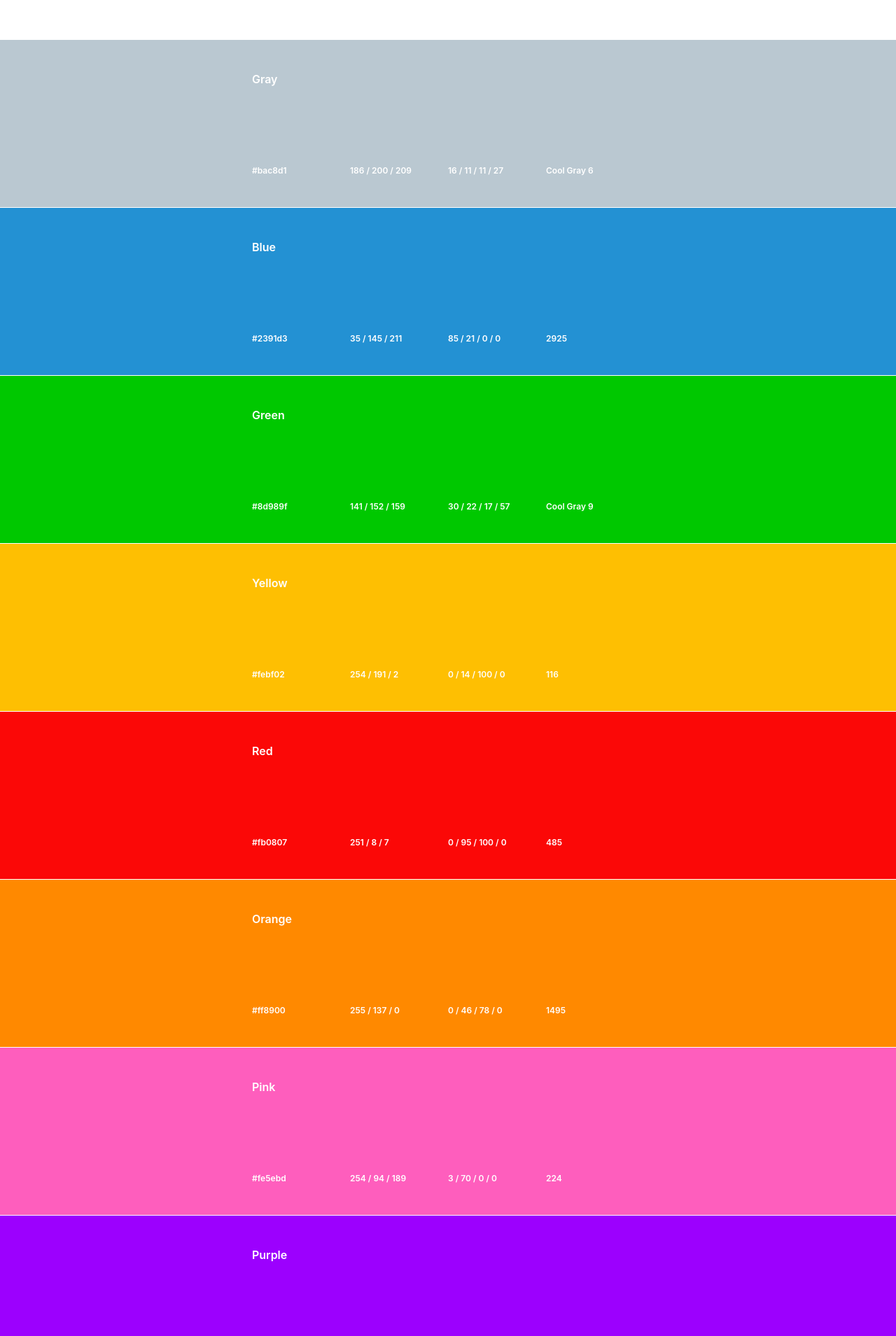
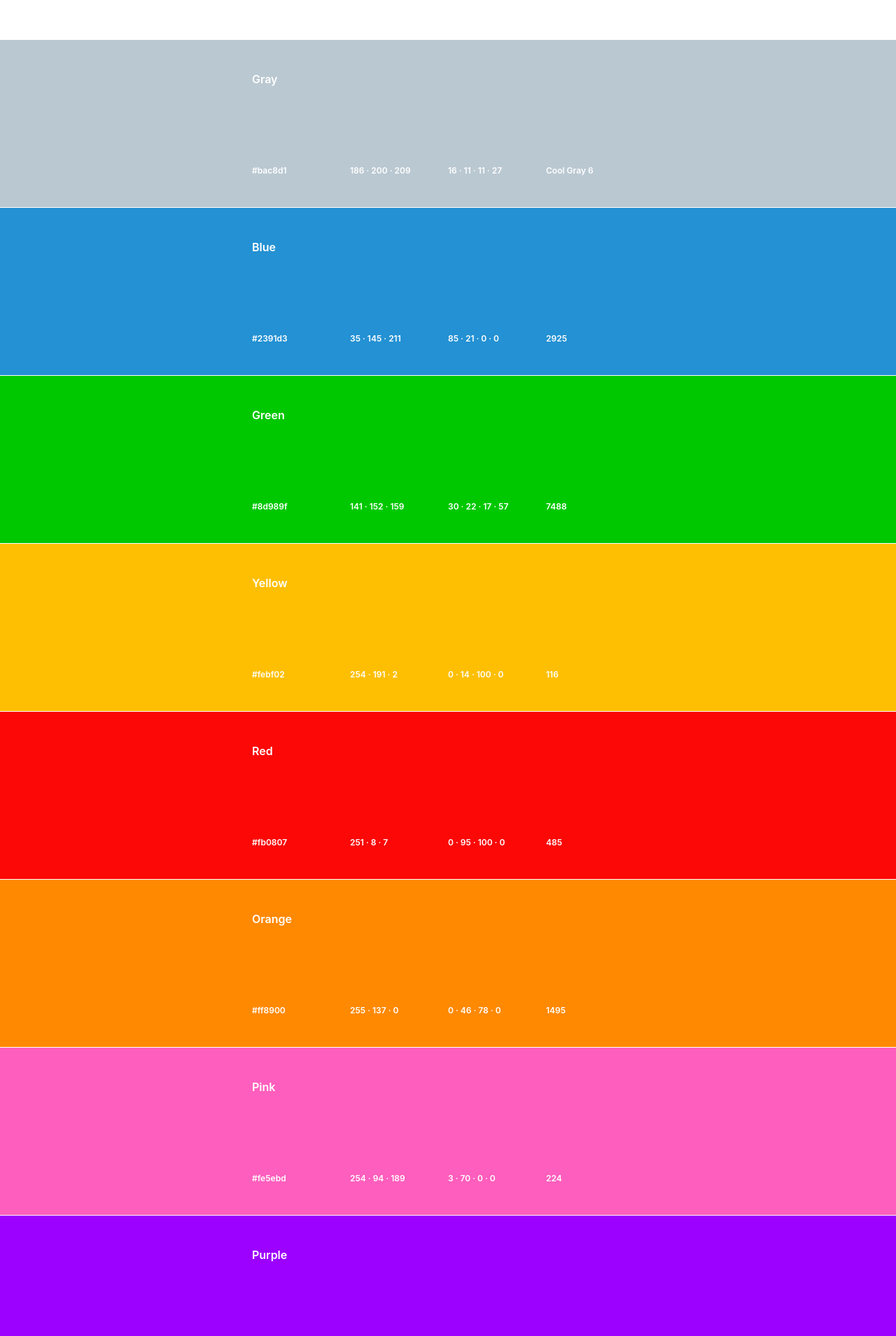
Before and after one commit to wireapp/brand, a Jekyll site: the page built from color/index.html, in a window 1280 px wide. Shown: the part 511-2420 px from the top of the page at 70% size. Built offline with Jekyll 4.4.1, drawn with Linux system fonts in a browser that asks for light colours; some of the changed lines change nothing that is shown; some of the changed text lies outside the part shown.

Commit message:
Add swatches and finalize colors

```diff
--- a/_sass/content.scss
+++ b/_sass/content.scss
@@ -48,6 +48,7 @@
   margin: 0 auto 64px;
   font-size: 12px;
   font-weight: 600;
+  text-transform: uppercase;
 
   a { margin: 0 8px; }
 }
--- a/color/index.html
+++ b/color/index.html
@@ -10,8 +10,8 @@
   <div class="values">
     <span>Gray</span>
     <span>#bac8d1</span>
-    <span>186 / 200 / 209</span>
-    <span>16 / 11 / 11 / 27</span>
+    <span>186 &middot; 200 &middot; 209</span>
+    <span>16 &middot;  11 &middot; 11 &middot; 27</span>
     <span>Cool Gray 6</span>
   </div>
 </div>
@@ -20,8 +20,8 @@
   <div class="values">
     <span>Blue</span>
     <span>#2391d3</span>
-    <span>35 / 145 / 211</span>
-    <span>85 / 21 / 0 / 0</span>
+    <span>35 &middot; 145 &middot; 211</span>
+    <span>85 &middot; 21 &middot; 0 &middot; 0</span>
     <span>2925</span>
   </div>
 </div>
@@ -30,9 +30,9 @@
   <div class="values">
     <span>Green</span>
     <span>#8d989f</span>
-    <span>141 / 152 / 159</span>
-    <span>30 / 22 / 17 / 57</span>
-    <span>Cool Gray 9</span>
+    <span>141 &middot; 152 &middot; 159</span>
+    <span>30 &middot; 22 &middot; 17 &middot; 57</span>
+    <span>7488</span>
   </div>
 </div>
 
@@ -40,8 +40,8 @@
   <div class="values">
     <span>Yellow</span>
     <span>#febf02</span>
-    <span>254 / 191 / 2</span>
-    <span>0 / 14 / 100 / 0</span>
+    <span>254 &middot; 191 &middot; 2</span>
+    <span>0 &middot; 14 &middot; 100 &middot; 0</span>
     <span>116</span>
   </div>
 </div>
@@ -50,8 +50,8 @@
   <div class="values">
     <span>Red</span>
     <span>#fb0807</span>
-    <span>251 / 8 / 7</span>
-    <span>0 / 95 / 100 / 0</span>
+    <span>251 &middot; 8 &middot; 7</span>
+    <span>0 &middot; 95 &middot; 100 &middot; 0</span>
     <span>485</span>
   </div>
 </div>
@@ -60,8 +60,8 @@
   <div class="values">
     <span>Orange</span>
     <span>#ff8900</span>
-    <span>255 / 137 / 0</span>
-    <span>0 / 46 / 78 / 0</span>
+    <span>255 &middot; 137 &middot; 0</span>
+    <span>0 &middot; 46 &middot; 78 &middot; 0</span>
     <span>1495</span>
   </div>
 </div>
@@ -70,8 +70,8 @@
   <div class="values">
     <span>Pink</span>
     <span>#fe5ebd</span>
-    <span>254 / 94 / 189</span>
-    <span>3 / 70 / 0 / 0</span>
+    <span>254 &middot; 94 &middot; 189</span>
+    <span>3 &middot; 70 &middot; 0 &middot; 0</span>
     <span>224</span>
   </div>
 </div>
@@ -80,16 +80,17 @@
   <div class="values">
     <span>Purple</span>
     <span>#9c00fe</span>
-    <span>156 / 0 / 254</span>
-    <span>58 / 76 / 0 / 0</span>
+    <span>156 &middot; 0 &middot; 254</span>
+    <span>58 &middot; 76 &middot; 0 &middot; 0</span>
     <span>2587</span>
   </div>
 </div>
 
 <div class="links">
-  <a href="">CLR ↓</a>
-  <a href="">ASE ↓</a>
-  <a href="">ACO ↓</a>
+  <a href="{{ site.baseurl }}/public/Wire colors.clr">CLR ↓</a>
+  <a href="{{ site.baseurl }}/public/Wire colors.ase">ASE ↓</a>
+  <a href="{{ site.baseurl }}/public/Wire colors.aco">ACO ↓</a>
+  <a href="{{ site.baseurl }}/public/Wire colors.aco">Sketch ↓</a>
 </div>
 
 <p>Sometimes the colors need an exception. It’s fine to derive variations of Wire colors by using simple math to lighten or darken them gradually. There’s no specific formula, but remember — the simpler the logic, the easier the result.</p>
```
Also changed, not shown: 4 other files.
